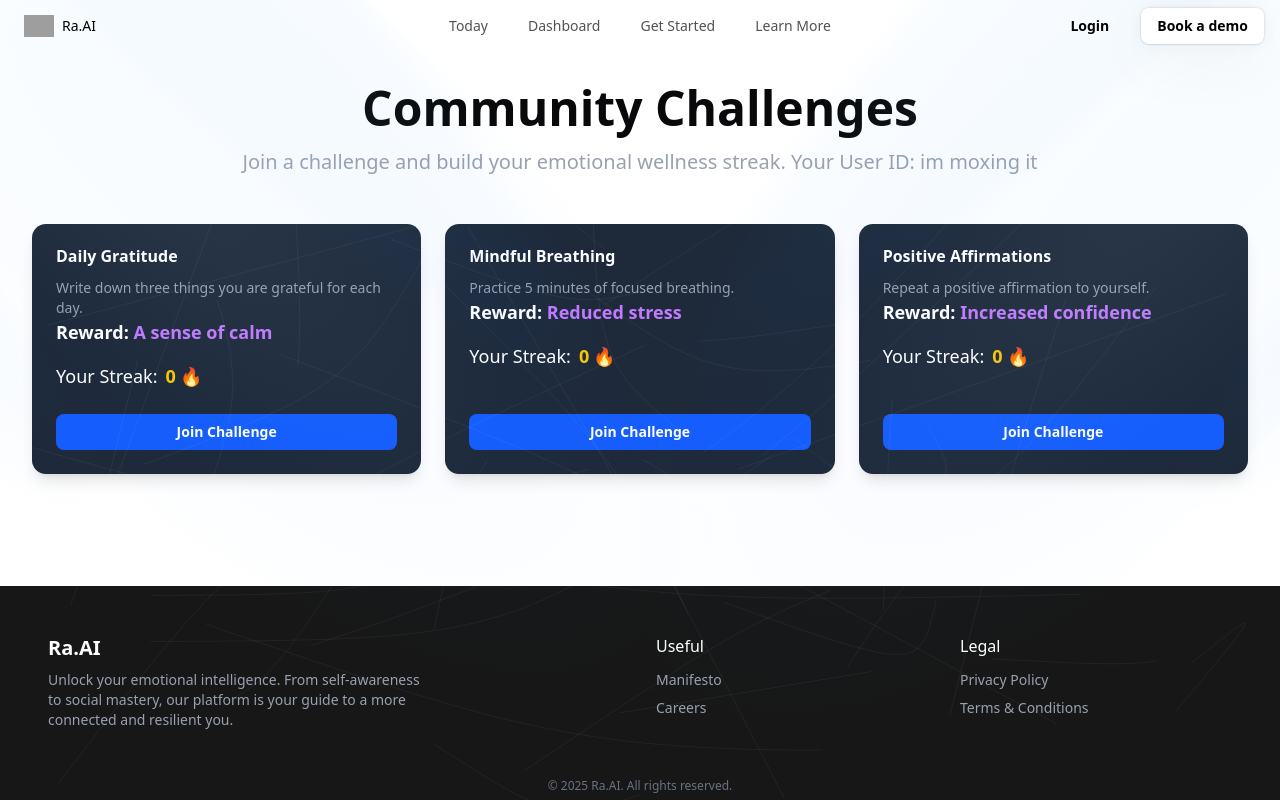
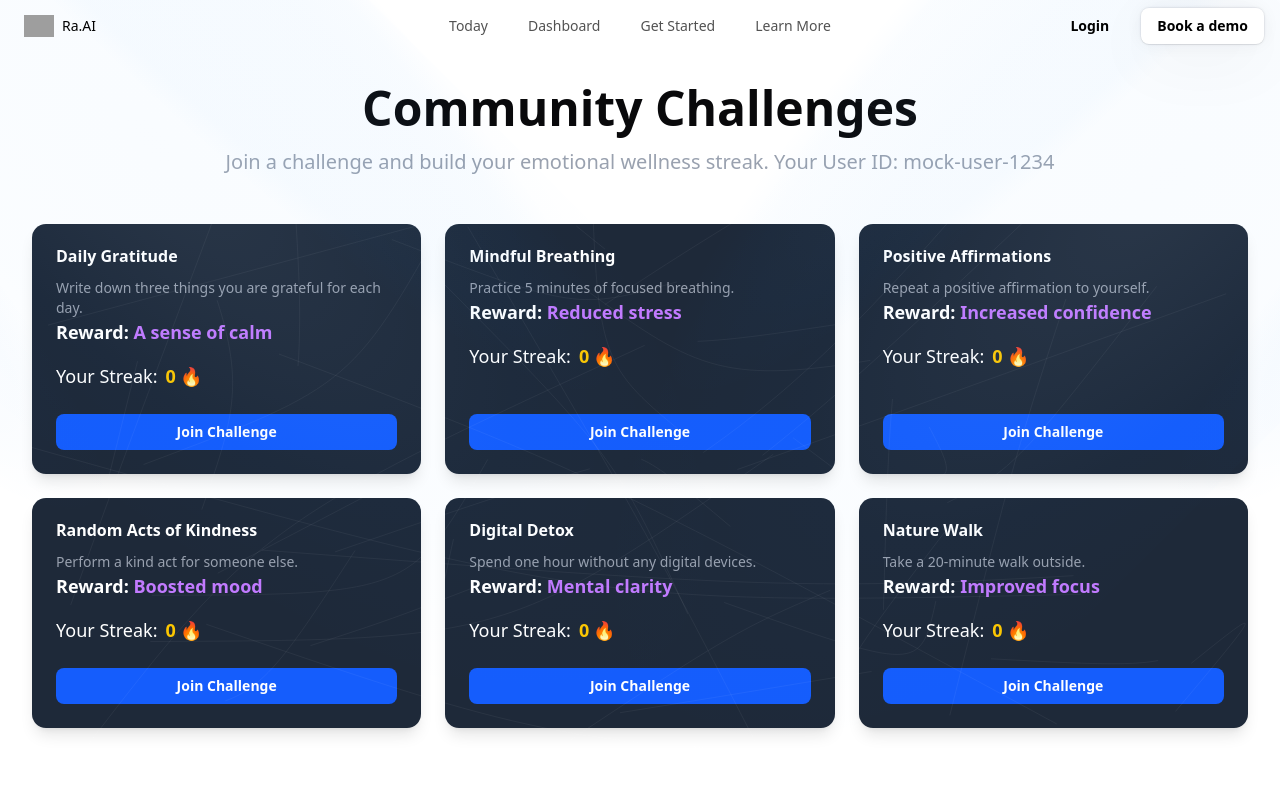
Before and after one commit to MathiasEthan/RaAI, a Next.js app: page /community_wellness in a window 1280 px wide. Shown: the top 800 px of the page. Built offline with nearby package versions, Linux system fonts and the light colour scheme; grey boxes are pictures that could not be loaded.

Commit message:
added some stuff

```diff
--- a/app/community_wellness/page.tsx
+++ b/app/community_wellness/page.tsx
@@ -23,12 +23,15 @@ const mockChallenges: Challenge[] = [
     { id: '1', title: 'Daily Gratitude', description: 'Write down three things you are grateful for each day.', reward: 'A sense of calm' },
     { id: '2', title: 'Mindful Breathing', description: 'Practice 5 minutes of focused breathing.', reward: 'Reduced stress' },
     { id: '3', title: 'Positive Affirmations', description: 'Repeat a positive affirmation to yourself.', reward: 'Increased confidence' },
+    { id: '4', title: 'Random Acts of Kindness', description: 'Perform a kind act for someone else.', reward: 'Boosted mood' },
+    { id: '5', title: 'Digital Detox', description: 'Spend one hour without any digital devices.', reward: 'Mental clarity' },
+    { id: '6', title: 'Nature Walk', description: 'Take a 20-minute walk outside.', reward: 'Improved focus' },
 ];
 
 export const Challenges = () => {
     const [challenges, setChallenges] = useState<Challenge[]>(mockChallenges);
     const [userChallenges, setUserChallenges] = useState<{ [key: string]: UserChallenge }>({});
-    const [userId, setUserId] = useState<string | null>('im moxing it');
+    const [userId, setUserId] = useState<string | null>('mock-user-1234');
     const [loading, setLoading] = useState<boolean>(false);
     const handleJoinChallenge = (challengeId: string) => {
         setUserChallenges(prev => ({
```
